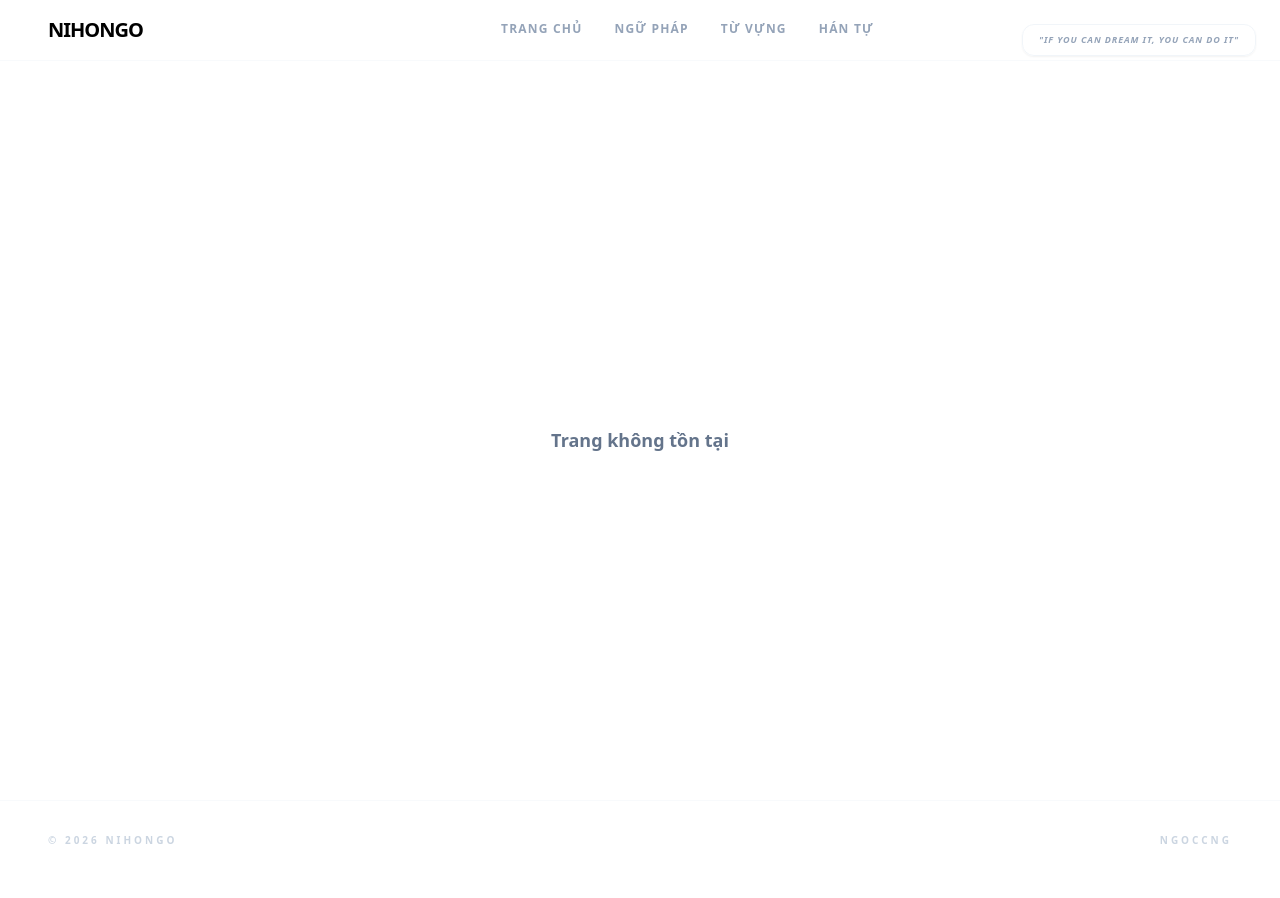
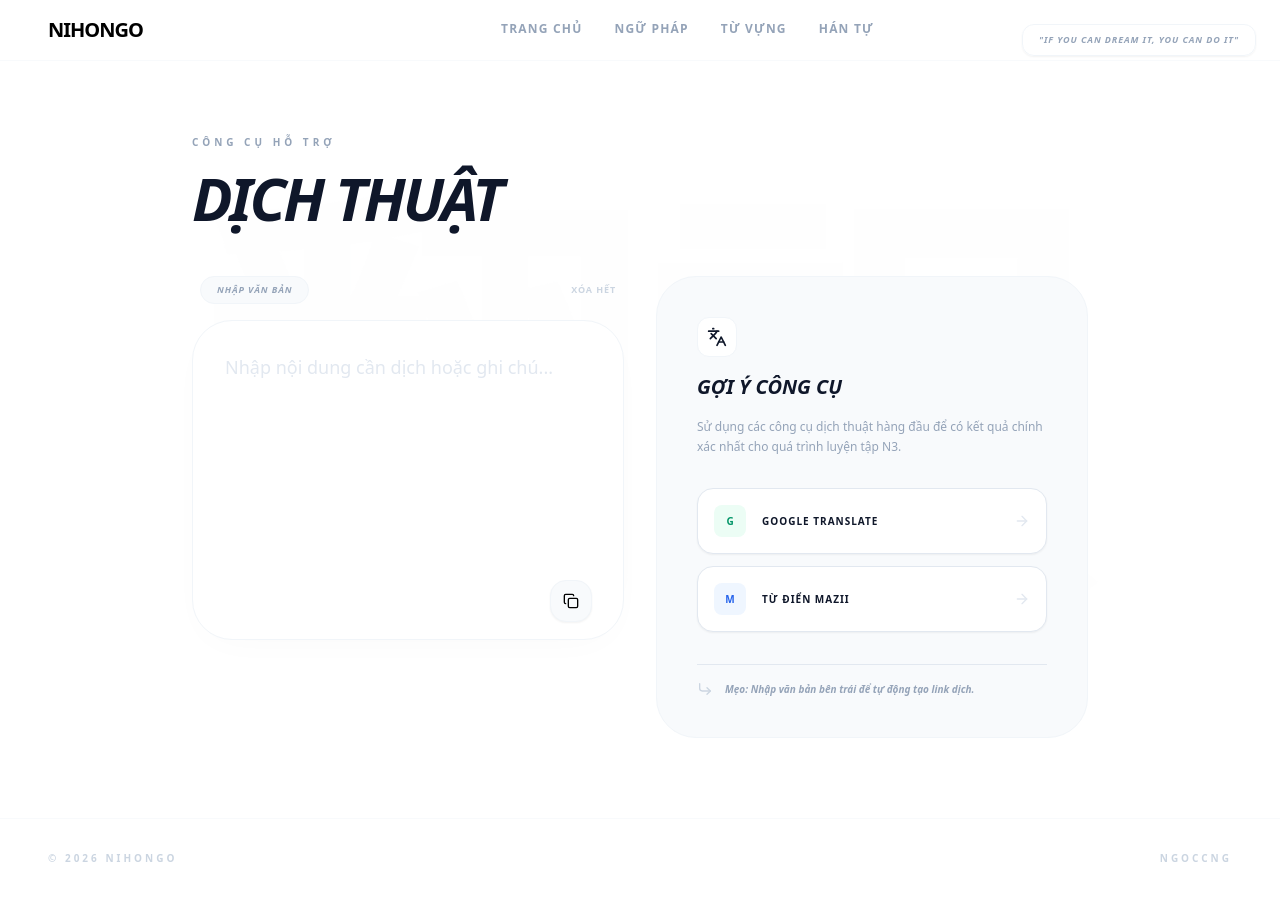
Before and after one commit to inngok/nihongo-practice, a React (Vite) app: page /translator in a window 1280 px wide. Built offline with nearby package versions, Linux system fonts and the light colour scheme.

Commit message:
fix: reinforced Back button interactivity and standardized navigation across all modules

```diff
--- a/src/pages/grammar/Mimikara.jsx
+++ b/src/pages/grammar/Mimikara.jsx
@@ -797,15 +797,15 @@ export default function Mimikara() {
                 navigate('/grammar');
               } else if (activeMode === 'list') {
                 setActiveMode('menu');
-                setOriginMode('menu');
                 setCurrentIndex(0);
               } else {
-                setActiveMode(originMode);
+                // If in study mode, return to previous origin (menu or list)
+                setActiveMode(originMode || 'menu');
                 setCurrentIndex(0);
                 setIsFlipped(false);
               }
             }}
-            className="px-6 py-2 border border-black text-xs font-bold uppercase tracking-widest hover:bg-black hover:text-white transition-all font-sans"
+            className="px-6 py-2 border border-black text-xs font-bold uppercase tracking-widest hover:bg-black hover:text-white transition-all font-sans relative z-50 cursor-pointer"
           >
             {activeMode === 'menu' ? 'Thoát' : 'Quay lại'}
           </button>
--- a/src/pages/home/Home.jsx
+++ b/src/pages/home/Home.jsx
@@ -87,16 +87,29 @@ export default function Home() {
       </div>
 
       {/* Specialty Bottom Section */}
-      <div className="mt-20 md:mt-24 relative z-10 flex flex-col items-center gap-6">
+      <div className="mt-20 md:mt-24 relative z-10 flex flex-col md:flex-row items-center justify-center gap-4 md:gap-6">
         <Link
           to="/exam-pc7"
-          className="group flex items-center gap-4 px-8 py-3 bg-slate-50 border border-slate-100 rounded-full hover:bg-white hover:border-slate-200 hover:shadow-xl hover:shadow-slate-100 transition-all duration-500"
+          className="group flex-1 md:flex-none flex items-center justify-between md:justify-start gap-4 px-8 py-3 bg-slate-50 border border-slate-100 rounded-full hover:bg-white hover:border-slate-200 hover:shadow-xl hover:shadow-slate-100 transition-all duration-500 min-w-[200px]"
+        >
+          <div className="w-8 h-8 rounded-full bg-white flex items-center justify-center border border-slate-100 group-hover:bg-slate-900 group-hover:text-white transition-all">
+            <Book className="w-4 h-4" />
+          </div>
+          <span className="text-[10px] md:text-[11px] font-black tracking-[0.3em] uppercase text-slate-400 group-hover:text-slate-900 transition-colors">
+            Ôn thi PC7
+          </span>
+          <ArrowRight className="w-3.5 h-3.5 text-slate-300 group-hover:text-slate-900 group-hover:translate-x-1 transition-all" />
+        </Link>
+
+        <Link
+          to="/translator"
+          className="group flex-1 md:flex-none flex items-center justify-between md:justify-start gap-4 px-8 py-3 bg-slate-50 border border-slate-100 rounded-full hover:bg-white hover:border-slate-200 hover:shadow-xl hover:shadow-slate-100 transition-all duration-500 min-w-[200px]"
         >
           <div className="w-8 h-8 rounded-full bg-white flex items-center justify-center border border-slate-100 group-hover:bg-slate-900 group-hover:text-white transition-all">
             <Languages className="w-4 h-4" />
           </div>
           <span className="text-[10px] md:text-[11px] font-black tracking-[0.3em] uppercase text-slate-400 group-hover:text-slate-900 transition-colors">
-            Ôn thi PC7
+            Dịch
           </span>
           <ArrowRight className="w-3.5 h-3.5 text-slate-300 group-hover:text-slate-900 group-hover:translate-x-1 transition-all" />
         </Link>
--- a/src/pages/kanji/KanjiSet4/KanjiSet4.jsx
+++ b/src/pages/kanji/KanjiSet4/KanjiSet4.jsx
@@ -163,7 +163,7 @@ export default function KanjiSet4() {
                   setViewMode('list');
                 }
               }}
-              className="flex items-center gap-2 text-[10px] font-bold uppercase tracking-[0.4em] text-slate-400 hover:text-black transition-colors underline-offset-8"
+              className="flex items-center gap-2 text-[10px] font-bold uppercase tracking-[0.4em] text-slate-400 hover:text-black transition-colors underline-offset-8 relative z-50 cursor-pointer"
             >
               {viewMode === 'list' ? 'Danh sách hán tự' : 'Quay lại'}
             </button>
--- /dev/null
+++ b/src/pages/translator/Translator.jsx
@@ -0,0 +1,112 @@
+import React, { useState } from 'react';
+import { Languages, ArrowRight, CornerDownRight, Copy, Check } from 'lucide-react';
+
+export default function Translator() {
+  const [text, setText] = useState('');
+  const [copied, setCopied] = useState(false);
+
+  const handleCopy = () => {
+    navigator.clipboard.writeText(text);
+    setCopied(true);
+    setTimeout(() => setCopied(false), 2000);
+  };
+
+  return (
+    <div className="min-h-screen bg-white flex flex-col items-center pt-44 md:pt-32 pb-20 px-4 md:px-6 font-sans relative overflow-hidden">
+
+      {/* Background Watermark */}
+      <div className="absolute top-1/2 left-1/2 -translate-x-1/2 -translate-y-1/2 text-[35vw] font-black text-slate-100 opacity-[0.03] pointer-events-none select-none leading-none z-0 whitespace-nowrap">
+        翻訳
+      </div>
+
+      <div className="w-full max-w-4xl relative z-10">
+        <div className="flex flex-col gap-12">
+          {/* Header */}
+          <div className="space-y-4">
+            <span className="text-[10px] tracking-[0.4em] font-bold text-slate-400 uppercase">Công cụ hỗ trợ</span>
+            <h1 className="text-4xl md:text-6xl font-black text-slate-900 tracking-tighter italic uppercase">Dịch thuật</h1>
+          </div>
+
+          <div className="grid grid-cols-1 md:grid-cols-2 gap-8">
+            {/* Input Side */}
+            <div className="space-y-4">
+               <div className="flex items-center justify-between px-2">
+                 <span className="text-[9px] font-black tracking-widest uppercase text-slate-400 px-4 py-1.5 bg-slate-50 rounded-full border border-slate-100 italic">Nhập văn bản</span>
+                 <button
+                  onClick={() => setText('')}
+                  className="text-[9px] font-bold text-slate-300 hover:text-red-500 transition-colors uppercase tracking-widest"
+                 >
+                   Xóa hết
+                 </button>
+               </div>
+               <div className="relative group">
+                 <textarea
+                   value={text}
+                   onChange={(e) => setText(e.target.value)}
+                   placeholder="Nhập nội dung cần dịch hoặc ghi chú..."
+                   className="w-full h-64 md:h-80 p-8 text-lg font-medium bg-white border border-slate-100 rounded-[2.5rem] shadow-[0_10px_40px_-15px_rgba(0,0,0,0.03)] focus:border-slate-300 focus:shadow-[0_20px_50px_-15px_rgba(0,0,0,0.05)] outline-none transition-all resize-none placeholder:text-slate-200"
+                 />
+                 <div className="absolute bottom-6 right-8 flex items-center gap-3">
+                    <button
+                      onClick={handleCopy}
+                      className="p-3 bg-slate-50 border border-slate-100 rounded-2xl hover:bg-black hover:text-white transition-all shadow-sm"
+                    >
+                      {copied ? <Check className="w-4 h-4" /> : <Copy className="w-4 h-4" />}
+                    </button>
+                 </div>
+               </div>
+            </div>
+
+            {/* External Links / Info Side */}
+            <div className="space-y-8 flex flex-col justify-center">
+              <div className="p-8 md:p-10 bg-slate-50 border border-slate-100 rounded-[2.5rem] space-y-8">
+                <div className="space-y-4">
+                  <div className="w-10 h-10 bg-white rounded-xl flex items-center justify-center border border-slate-100 text-slate-900">
+                    <Languages className="w-5 h-5" />
+                  </div>
+                  <h3 className="text-xl font-black text-slate-900 uppercase italic">Gợi ý công cụ</h3>
+                  <p className="text-xs text-slate-400 font-medium leading-relaxed">
+                    Sử dụng các công cụ dịch thuật hàng đầu để có kết quả chính xác nhất cho quá trình luyện tập N3.
+                  </p>
+                </div>
+
+                <div className="flex flex-col gap-3">
+                  <a
+                    href={`https://translate.google.com/?sl=ja&tl=vi&text=${encodeURIComponent(text)}&op=translate`}
+                    target="_blank"
+                    rel="noopener noreferrer"
+                    className="flex items-center justify-between p-4 bg-white border border-slate-200 rounded-2xl hover:border-black transition-all group shadow-sm"
+                  >
+                    <div className="flex items-center gap-4">
+                      <div className="w-8 h-8 rounded-lg bg-emerald-50 text-emerald-600 flex items-center justify-center font-black text-[10px]">G</div>
+                      <span className="text-[10px] font-black uppercase tracking-widest text-slate-900">Google Translate</span>
+                    </div>
+                    <ArrowRight className="w-4 h-4 text-slate-200 group-hover:text-black group-hover:translate-x-1 transition-all" />
+                  </a>
+
+                  <a
+                    href={`https://mazii.net/vi-VN/search?query=${encodeURIComponent(text)}`}
+                    target="_blank"
+                    rel="noopener noreferrer"
+                    className="flex items-center justify-between p-4 bg-white border border-slate-200 rounded-2xl hover:border-black transition-all group shadow-sm"
+                  >
+                    <div className="flex items-center gap-4">
+                      <div className="w-8 h-8 rounded-lg bg-blue-50 text-blue-600 flex items-center justify-center font-black text-[10px]">M</div>
+                      <span className="text-[10px] font-black uppercase tracking-widest text-slate-900">Từ điển Mazii</span>
+                    </div>
+                    <ArrowRight className="w-4 h-4 text-slate-200 group-hover:text-black group-hover:translate-x-1 transition-all" />
+                  </a>
+                </div>
+
+                <div className="pt-4 border-t border-slate-200 flex items-center gap-3">
+                  <CornerDownRight className="w-4 h-4 text-slate-300" />
+                  <p className="text-[10px] font-bold text-slate-400 italic">Mẹo: Nhập văn bản bên trái để tự động tạo link dịch.</p>
+                </div>
+              </div>
+            </div>
+          </div>
+        </div>
+      </div>
+    </div>
+  );
+}
--- a/src/pages/vocabulary/MimikaraVocab/MimikaraVocab.jsx
+++ b/src/pages/vocabulary/MimikaraVocab/MimikaraVocab.jsx
@@ -145,7 +145,7 @@ export default function MimikaraVocab() {
                 navigate('/vocabulary');
               }
             }}
-            className="text-[10px] font-bold uppercase tracking-[0.4em] text-slate-400 hover:text-black transition-colors mb-8 decoration-slate-100"
+            className="text-[10px] font-bold uppercase tracking-[0.4em] text-slate-400 hover:text-black transition-colors mb-8 decoration-slate-100 relative z-50 cursor-pointer"
           >
             {viewMode === 'list' ? 'Danh sách từ vựng' : 'Quay lại'}
           </button>
--- a/src/pages/vocabulary/Soumatome/Soumatome.jsx
+++ b/src/pages/vocabulary/Soumatome/Soumatome.jsx
@@ -125,7 +125,7 @@ export default function Soumatome() {
                 navigate('/vocabulary');
               }
             }}
-            className="text-[10px] font-bold uppercase tracking-[0.4em] text-slate-400 hover:text-black transition-colors mb-8 decoration-slate-100"
+            className="text-[10px] font-bold uppercase tracking-[0.4em] text-slate-400 hover:text-black transition-colors mb-8 decoration-slate-100 relative z-50 cursor-pointer"
           >
             {viewMode === 'list' ? 'Danh sách từ vựng' : 'Quay lại'}
           </button>
--- a/src/pages/vocabulary/TryN3/TryN3.jsx
+++ b/src/pages/vocabulary/TryN3/TryN3.jsx
@@ -124,7 +124,7 @@ export default function TryN3() {
                 navigate('/vocabulary');
               }
             }}
-            className="text-[10px] font-bold uppercase tracking-[0.4em] text-slate-400 hover:text-black transition-colors mb-8 decoration-slate-100"
+            className="text-[10px] font-bold uppercase tracking-[0.4em] text-slate-400 hover:text-black transition-colors mb-8 decoration-slate-100 relative z-50 cursor-pointer"
           >
             {viewMode === 'list' ? 'Danh sách từ vựng' : 'Quay lại'}
           </button>
--- a/src/routes/RouteMap.jsx
+++ b/src/routes/RouteMap.jsx
@@ -16,6 +16,7 @@ const ExamPC7 = lazy(() => import("../pages/exam/ExamPC7"));
 const ExamVocab = lazy(() => import("../pages/exam/ExamVocab"));
 const TryN3 = lazy(() => import("../pages/vocabulary/TryN3/TryN3"));
 const MimikaraVocab = lazy(() => import("../pages/vocabulary/MimikaraVocab/MimikaraVocab"));
+const Translator = lazy(() => import("../pages/translator/Translator"));
 
 const PageLoader = () => (
   <div className="min-h-[calc(100vh-80px)] mt-20 flex items-center justify-center bg-white">
@@ -69,6 +70,7 @@ export default function RouteMap() {
         <Route path="/kanji/set-4" element={<KanjiSet4 />} />
         <Route path="/exam-pc7" element={<ExamPC7 />} />
         <Route path="/exam-pc7/vocab-comprehensive" element={<ExamVocab type="comprehensive" />} />
+        <Route path="/translator" element={<Translator />} />
         <Route path="*" element={<Fallback />} />
       </Route>
     </Routes>
```
